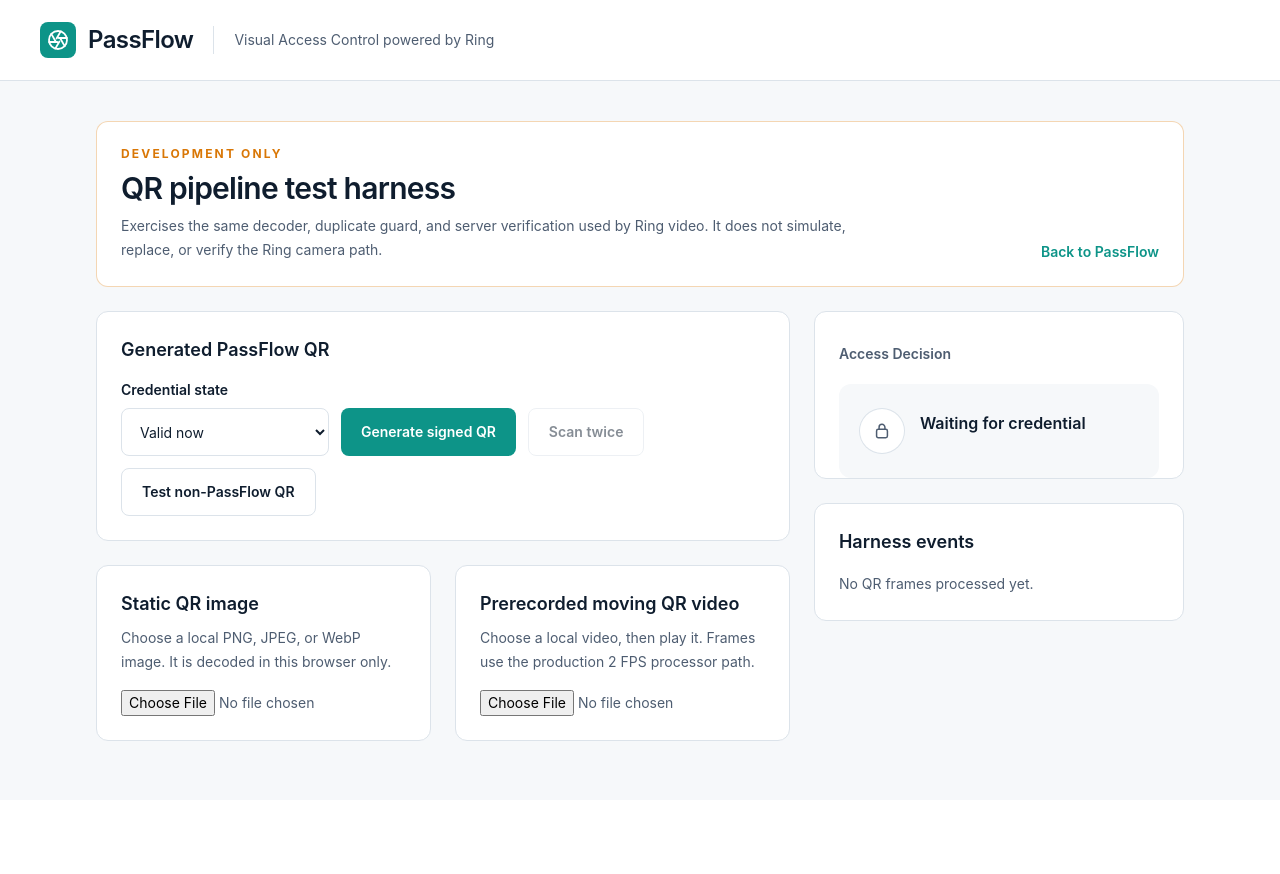
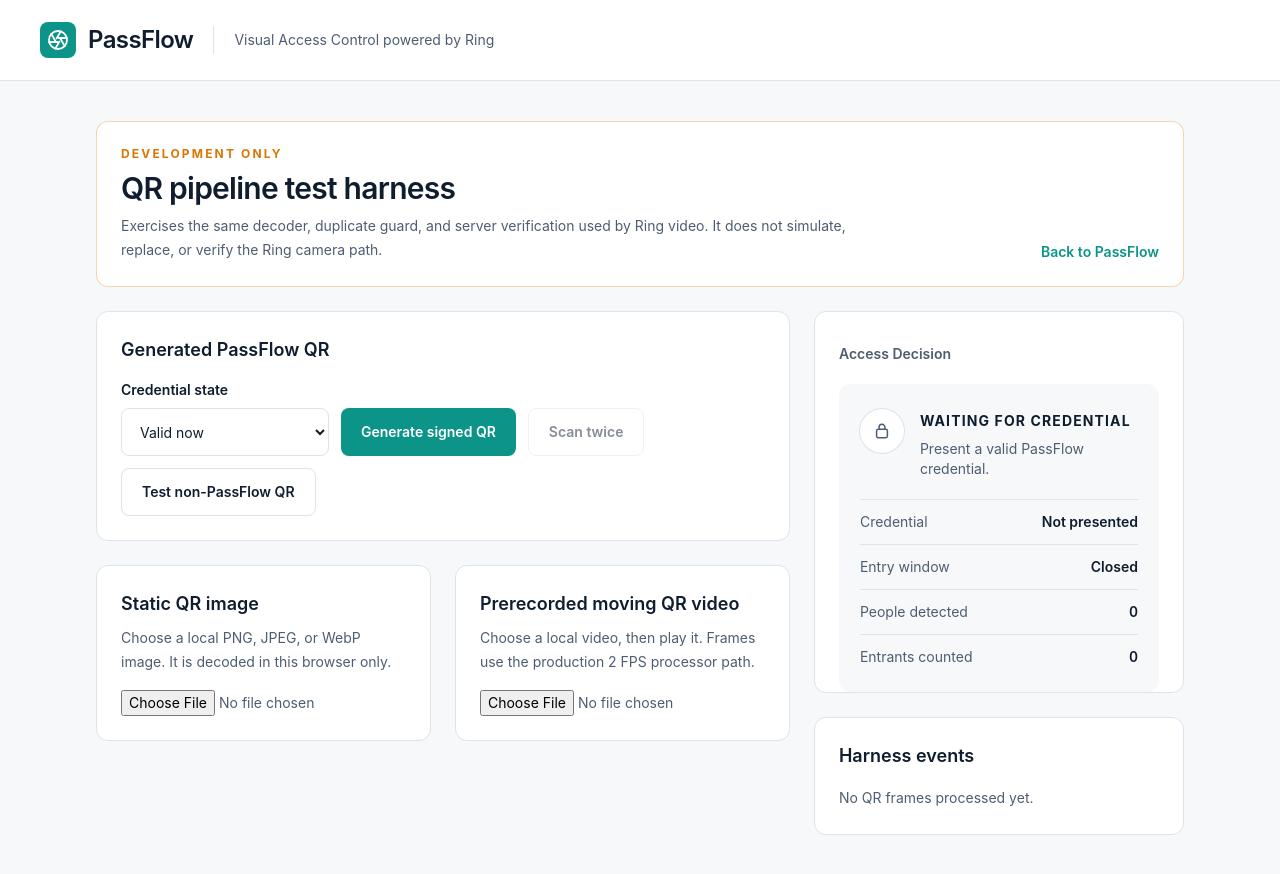
Before and after one commit to fernando-ace/PassFlow, a Next.js app: page /dev/qr-harness in a window 1280 px wide. Before the commit the page ends 800 px from the top, so only its background shows below. Built offline with nearby package versions, Linux system fonts and the light colour scheme.

Commit message:
feat: connect crossings to access decisions

```diff
--- a/app/components/AccessDecision.tsx
+++ b/app/components/AccessDecision.tsx
@@ -5,29 +5,47 @@
   decision: AccessDecisionState
 }
 
-function formatTime(value: string) {
-  return new Intl.DateTimeFormat(undefined, {
-    hour: 'numeric',
-    minute: '2-digit',
-  }).format(new Date(value))
+const TITLES: Record<AccessDecisionState['outcome'], string> = {
+  'waiting-for-credential': 'WAITING FOR CREDENTIAL',
+  'checking-credential': 'VERIFYING CREDENTIAL',
+  'credential-verified-waiting-for-entry': 'CREDENTIAL VERIFIED — WAITING FOR ENTRY',
+  'authorized-entry': 'AUTHORIZED ENTRY',
+  'possible-tailgating': 'POSSIBLE TAILGATING',
+  'unauthorized-entry': 'UNAUTHORIZED ENTRY',
+}
+
+function credentialLabel(decision: AccessDecisionState) {
+  const { credential } = decision
+  if (credential.status === 'none') return 'Not presented'
+  if (credential.status === 'checking') return 'Verifying'
+  if (credential.status === 'valid') {
+    return credential.details?.displayName
+      ? `Verified · ${credential.details.displayName}`
+      : 'Verified'
+  }
+  if (credential.status === 'not-yet-valid') return 'Not yet valid'
+  if (credential.status === 'invalid-signature') return 'Invalid signature'
+  return credential.status.charAt(0).toUpperCase() + credential.status.slice(1)
+}
+
+function decisionMessage(decision: AccessDecisionState) {
+  if (decision.outcome === 'authorized-entry') return 'One entrant crossed during the active credential window.'
+  if (decision.outcome === 'possible-tailgating') return 'More than one entrant crossed during a single credential window.'
+  if (decision.outcome === 'unauthorized-entry') return 'An entrant crossed without an active valid credential window.'
+  return decision.credential.message
 }
 
 export function AccessDecision({ decision }: AccessDecisionProps) {
-  const result = decision.state === 'result' ? decision.result : null
-  const valid = result?.status === 'valid'
-  const timeRestricted = result?.status === 'expired' || result?.status === 'not-yet-valid'
-  const checking = decision.state === 'checking'
-  const decisionTitle = valid
-    ? 'Access granted'
-    : result?.status === 'expired'
-      ? 'Access denied · Expired'
-      : result?.status === 'not-yet-valid'
-        ? 'Access denied · Not yet valid'
-        : result
-          ? 'Access denied · Invalid credential'
-          : checking
-            ? 'Verifying credential'
-            : 'Waiting for credential'
+  const authorized = decision.outcome === 'authorized-entry'
+  const tailgating = decision.outcome === 'possible-tailgating'
+  const unauthorized = decision.outcome === 'unauthorized-entry'
+  const warning = tailgating
+  const danger = unauthorized
+  const active = decision.outcome === 'credential-verified-waiting-for-entry'
+  const checking = decision.outcome === 'checking-credential'
+  const windowLabel = decision.entryWindowActive
+    ? `${Math.max(1, Math.ceil(decision.entryWindowRemainingMs / 1_000))}s remaining`
+    : 'Closed'
 
   return (
     <section aria-labelledby="access-decision-heading" className="border-b border-passflow-border py-8 last:border-b-0 last:pb-0">
@@ -35,52 +53,67 @@
       <div
         aria-live="polite"
         className={`mt-5 rounded-xl border px-5 py-6 ${
-          valid
+          authorized
             ? 'border-passflow-success/25 bg-passflow-success/5'
-            : timeRestricted
+            : warning
               ? 'border-passflow-warning/25 bg-passflow-warning/5'
-              : result
-              ? 'border-passflow-danger/20 bg-passflow-danger/5'
-              : 'border-transparent bg-passflow-soft'
+              : danger
+                ? 'border-passflow-danger/20 bg-passflow-danger/5'
+                : active
+                  ? 'border-passflow-accent/25 bg-passflow-accent/5'
+                  : 'border-transparent bg-passflow-soft'
         }`}
       >
         <div className="flex items-start gap-4">
           <span className={`grid size-11 shrink-0 place-items-center rounded-full bg-white ring-1 ${
-            valid
+            authorized
               ? 'text-passflow-success ring-passflow-success/25'
-              : timeRestricted
+              : warning
                 ? 'text-passflow-warning ring-passflow-warning/25'
-                : result
-                ? 'text-passflow-danger ring-passflow-danger/20'
-                : 'text-passflow-muted ring-passflow-border'
+                : danger
+                  ? 'text-passflow-danger ring-passflow-danger/20'
+                  : active
+                    ? 'text-passflow-accent ring-passflow-accent/25'
+                    : 'text-passflow-muted ring-passflow-border'
           }`}>
-            {valid ? (
+            {authorized ? (
               <CheckIcon className="size-5" />
-            ) : result ? (
+            ) : warning || danger ? (
               <XIcon className="size-5" />
-            ) : checking ? (
+            ) : checking || active ? (
               <ClockIcon className="size-5" />
             ) : (
               <LockIcon className="size-5" />
             )}
           </span>
           <div className="min-w-0 pt-0.5">
-            <p className="text-base font-semibold text-passflow-ink">
-              {decisionTitle}
+            <p className="text-sm font-bold tracking-[0.08em] text-passflow-ink">
+              {TITLES[decision.outcome]}
             </p>
-            {valid && result?.credential ? (
-              <div className="mt-2 space-y-1 text-sm leading-5 text-passflow-muted">
-                <p className="font-semibold text-passflow-ink">{result.credential.displayName}</p>
-                <p>{result.credential.location}</p>
-                <p>Valid until {formatTime(result.credential.validUntil)}</p>
-              </div>
-            ) : result ? (
-              <p className={`mt-2 text-sm leading-5 ${timeRestricted ? 'text-passflow-warning' : 'text-passflow-danger'}`}>{result.message}</p>
-            ) : checking ? (
-              <p className="mt-2 text-sm leading-5 text-passflow-muted">Checking signature and validity window.</p>
-            ) : null}
+            <p className="mt-2 text-sm leading-5 text-passflow-muted">
+              {decisionMessage(decision)}
+            </p>
           </div>
         </div>
+
+        <dl className="mt-5 divide-y divide-passflow-border border-t border-passflow-border text-sm">
+          <div className="flex items-start justify-between gap-4 py-3">
+            <dt className="text-passflow-muted">Credential</dt>
+            <dd className="text-right font-semibold text-passflow-ink">{credentialLabel(decision)}</dd>
+          </div>
+          <div className="flex items-start justify-between gap-4 py-3">
+            <dt className="text-passflow-muted">Entry window</dt>
+            <dd className="text-right font-semibold text-passflow-ink">{windowLabel}</dd>
+          </div>
+          <div className="flex items-start justify-between gap-4 py-3">
+            <dt className="text-passflow-muted">People detected</dt>
+            <dd className="text-right font-semibold tabular-nums text-passflow-ink">{decision.peopleDetected}</dd>
+          </div>
+          <div className="flex items-start justify-between gap-4 pt-3">
+            <dt className="text-passflow-muted">Entrants counted</dt>
+            <dd className="text-right font-semibold tabular-nums text-passflow-ink">{decision.entrantsCounted}</dd>
+          </div>
+        </dl>
       </div>
     </section>
   )
--- a/app/components/DevQrHarness.tsx
+++ b/app/components/DevQrHarness.tsx
@@ -4,7 +4,7 @@
 import { ChangeEvent, useCallback, useEffect, useRef, useState } from 'react'
 import { AccessDecision } from '@/app/components/AccessDecision'
 import { AppHeader } from '@/app/components/AppHeader'
-import type { AccessDecisionState } from '@/app/types/access'
+import { useAccessDecision } from '@/app/hooks/useAccessDecision'
 import { verifyQrCredential } from '@/lib/credentials/verifyQrCredential'
 import type { VerificationResult } from '@/lib/credentials/types'
 import type { DetectionEvent } from '@/lib/types/events'
@@ -66,7 +66,7 @@
   const [staticPreview, setStaticPreview] = useState<string | null>(null)
   const [videoUrl, setVideoUrl] = useState<string | null>(null)
   const [videoRunning, setVideoRunning] = useState(false)
-  const [decision, setDecision] = useState<AccessDecisionState>({ state: 'idle' })
+  const { decision, credentialChecking, credentialVerified } = useAccessDecision()
   const [events, setEvents] = useState<HarnessEvent[]>([])
   const [busy, setBusy] = useState(false)
   const videoRef = useRef<HTMLVideoElement | null>(null)
@@ -117,11 +117,11 @@
     verificationControllerRef.current?.abort()
     const controller = new AbortController()
     verificationControllerRef.current = controller
-    setDecision({ state: 'checking' })
+    credentialChecking()
     try {
       const verification = await verifyQrCredential(value, controller.signal)
       if (controller.signal.aborted) return
-      setDecision({ state: 'result', result: verification })
+      credentialVerified(verification)
       record(source, statusLabel(verification), verification.message)
     } catch (error) {
       if (controller.signal.aborted) return
@@ -130,10 +130,10 @@
         status: 'malformed',
         message: error instanceof Error ? error.message : 'Credential verification failed.',
       }
-      setDecision({ state: 'result', result: failure })
+      credentialVerified(failure)
       record(source, 'ERROR', failure.message)
     }
-  }, [record])
+  }, [credentialChecking, credentialVerified, record])
 
   const scanImageUrl = useCallback(async (url: string, source: string) => {
     const frame = await imageDataFromUrl(url)
--- /dev/null
+++ b/app/hooks/useAccessDecision.ts
@@ -0,0 +1,73 @@
+'use client'
+
+import { useCallback, useEffect, useState } from 'react'
+import type { AccessDecisionState } from '@/app/types/access'
+import type { VerificationResult } from '@/lib/credentials/types'
+import { AccessDecisionEngine } from '@/lib/access/decisionCore.mjs'
+import type { ProcessorResult } from '@/lib/video-processors/types'
+
+interface CrossingData {
+  trackId: number
+  direction: 'entering'
+  timestamp: number
+}
+
+function readCrossings(result: ProcessorResult): CrossingData[] {
+  const value = result.data?.crossings
+  if (!Array.isArray(value)) return []
+  return value.filter((item): item is CrossingData => (
+    typeof item === 'object'
+    && item !== null
+    && typeof item.trackId === 'number'
+    && item.direction === 'entering'
+    && typeof item.timestamp === 'number'
+  ))
+}
+
+export function useAccessDecision() {
+  const [engine] = useState(() => new AccessDecisionEngine())
+  const [decision, setDecision] = useState<AccessDecisionState>(
+    () => engine.snapshot() as AccessDecisionState,
+  )
+
+  const credentialChecking = useCallback(() => {
+    setDecision(engine.credentialChecking() as AccessDecisionState)
+  }, [engine])
+
+  const credentialVerified = useCallback((verification: VerificationResult) => {
+    setDecision(engine.credentialVerified(verification) as AccessDecisionState)
+  }, [engine])
+
+  const processPeopleResult = useCallback((result: ProcessorResult) => {
+    const detectedValue = result.data?.peopleDetected
+    let next = engine.updatePeopleDetected(
+      typeof detectedValue === 'number' ? detectedValue : 0,
+      result.timestamp,
+    )
+    for (const crossing of readCrossings(result)) {
+      next = engine.recordEntrant(crossing.trackId, crossing.timestamp)
+    }
+    setDecision(next as AccessDecisionState)
+  }, [engine])
+
+  const resetDecision = useCallback(() => {
+    setDecision(engine.reset() as AccessDecisionState)
+  }, [engine])
+
+  useEffect(() => {
+    const timer = window.setInterval(() => {
+      setDecision((current) => (
+        current.entryWindowActive ? engine.snapshot() as AccessDecisionState : current
+      ))
+    }, 250)
+    return () => window.clearInterval(timer)
+  }, [engine])
+
+  return {
+    decision,
+    credentialChecking,
+    credentialVerified,
+    processPeopleResult,
+    resetDecision,
+  }
+}
--- a/app/page.tsx
+++ b/app/page.tsx
@@ -1,17 +1,16 @@
 'use client'
 
-import { useState } from 'react'
 import { AccessDecision } from '@/app/components/AccessDecision'
 import { AppHeader } from '@/app/components/AppHeader'
 import { CreatePass } from '@/app/components/CreatePass'
 import { DevicePanel } from '@/app/components/DevicePanel'
 import { LiveCamera } from '@/app/components/LiveCamera'
 import { useRingDevice } from '@/app/hooks/useRingDevice'
-import type { AccessDecisionState } from '@/app/types/access'
+import { useAccessDecision } from '@/app/hooks/useAccessDecision'
 
 export default function PassFlow() {
   const { device, status, error } = useRingDevice()
-  const [decision, setDecision] = useState<AccessDecisionState>({ state: 'idle' })
+  const access = useAccessDecision()
 
   return (
     <div className="min-h-screen bg-white">
@@ -22,14 +21,17 @@
             deviceId={device?.id}
             deviceStatus={status}
             deviceError={error}
-            onDecisionChange={setDecision}
+            onCredentialChecking={access.credentialChecking}
+            onCredentialVerified={access.credentialVerified}
+            onPeopleResult={access.processPeopleResult}
+            onReset={access.resetDecision}
           />
           <CreatePass />
         </div>
 
         <aside className="border-t border-passflow-border bg-white px-6 py-10 sm:px-8 lg:border-t-0 lg:px-8 lg:py-12 xl:px-10">
           <DevicePanel device={device} status={status} />
-          <AccessDecision decision={decision} />
+          <AccessDecision decision={access.decision} />
         </aside>
       </main>
     </div>
--- a/lib/video-processors/personDetectionProcessor.ts
+++ b/lib/video-processors/personDetectionProcessor.ts
@@ -101,6 +101,7 @@
       label: `Person #${track.id}`,
       confidence: track.confidence,
       color: track.entered ? '#059669' : '#0d9488',
+      debugOnly: true,
     }))
     const boundaryPosition = ENTRANCE_CONFIG.boundary.orientation === 'horizontal'
       ? frame.height * ENTRANCE_CONFIG.boundary.positionRatio
@@ -114,6 +115,7 @@
           label: 'Entrance boundary',
           color: '#f59e0b',
           dashed: true,
+          debugOnly: true,
         }]
       : [{
           x1: boundaryPosition,
@@ -123,6 +125,7 @@
           label: 'Entrance boundary',
           color: '#f59e0b',
           dashed: true,
+          debugOnly: true,
         }]
 
     return {
--- a/lib/video-processors/types.ts
+++ b/lib/video-processors/types.ts
@@ -13,6 +13,7 @@
   label?: string
   confidence?: number
   color?: string
+  debugOnly?: boolean
 }
 
 export interface OverlayLine {
@@ -23,6 +24,7 @@
   label?: string
   color?: string
   dashed?: boolean
+  debugOnly?: boolean
 }
 
 export interface ProcessorResult {
```
Also changed, not shown: app/components/LiveCamera.tsx (+52 -14 lines), app/hooks/useCanvasOverlay.ts (+11 -2 lines), app/types/access.ts (+26 -5 lines).
